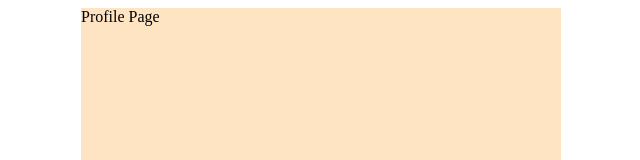
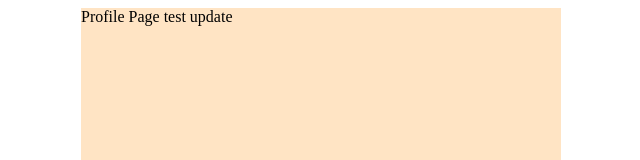
Before and after one commit to money-cracker/money-cracker-frontend, a React app: page /profile in a window 1280 px wide. Shown: the top 160 px of the page, without its empty margins (319-959 px from the left). Built offline with nearby package versions, Linux system fonts and the light colour scheme.

Commit message:
test update deploy

```diff
--- a/src/app/pages/ProfilePage.tsx
+++ b/src/app/pages/ProfilePage.tsx
@@ -1,7 +1,7 @@
 import React from 'react'
 
 const ProfilePage = () => {
-  return <div>Profile Page</div>
+  return <div>Profile Page test update</div>
 }
 
 export default ProfilePage
```
